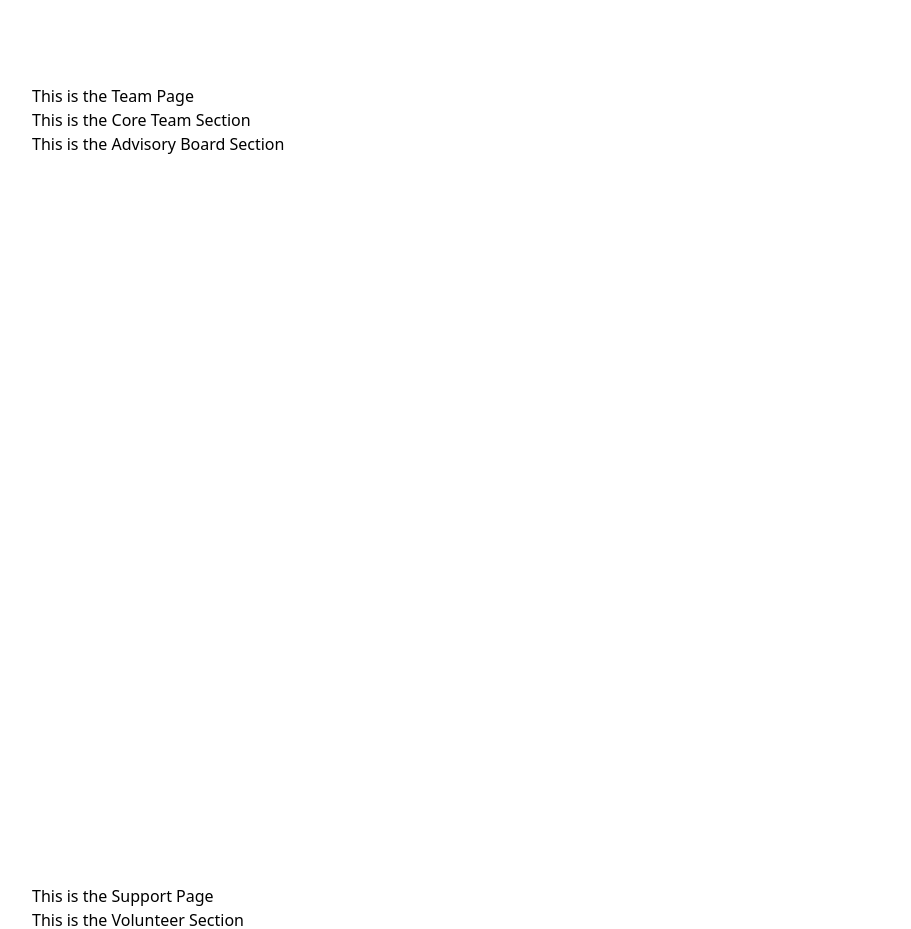
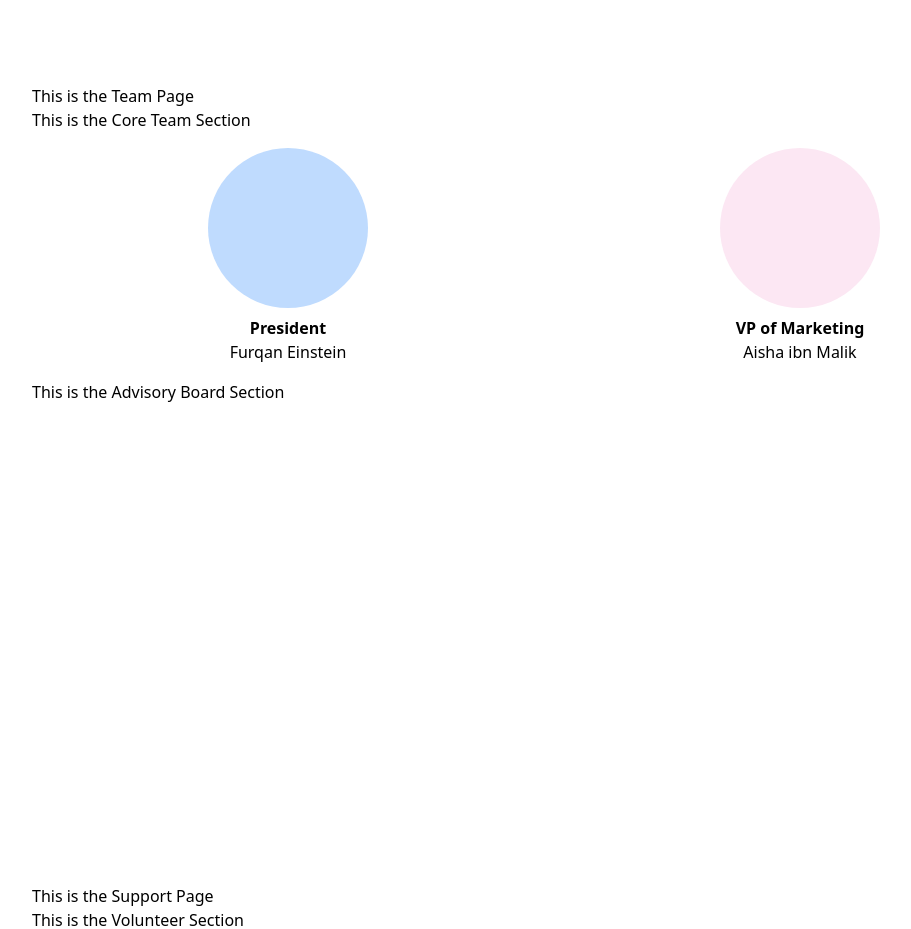
Before and after one commit to AbdulBaseetShabi/manarah-institute, a Next.js app: page / in a window 1280 px wide. Shown: the part 1900-2829 px from the top of the page, without its empty margins (96-1007 px from the left). Built offline with nearby package versions, Linux system fonts and the light colour scheme.

Commit message:
core team section

```diff
--- /dev/null
+++ b/src/app/common/team-member.tsx
@@ -0,0 +1,27 @@
+interface TeamMemberProp {
+    gender: 'MALE' | 'FEMALE',
+    name: string;
+    role: string;
+}
+
+// TEMP - to be converted to image
+const genderColorMapping: { [key in TeamMemberProp['gender']]: string} = {
+    'MALE': 'bg-blue-200',
+    'FEMALE': 'bg-pink-100'
+}
+
+const TeamMember = ({ gender, role, name }: TeamMemberProp) => {
+  return (
+    <div className="mx-8 my-4">
+      <div className={`w-40 h-40 rounded-full ${genderColorMapping[gender]}`}>
+
+      </div>
+      <div className="w-full text-center mt-2">
+        <h4 className="font-semibold">{role}</h4>
+        <h5>{name}</h5>
+      </div>
+    </div>
+  );
+};
+
+export default TeamMember;
--- a/src/app/pages/team/core.tsx
+++ b/src/app/pages/team/core.tsx
@@ -1,10 +1,15 @@
 import { RouteId } from "../../common/types";
 import SectionLayout from "../../common/layout/section-layout";
+import TeamMember from "../../common/team-member";
 
 const CoreTeam = () => {
   return (
     <SectionLayout id={RouteId.core}>
       <div>This is the Core Team Section</div>
+      <div className="flex flex-wrap justify-around">
+        <TeamMember gender="MALE" name="Furqan Einstein" role="President" />
+        <TeamMember gender="FEMALE" name="Aisha ibn Malik" role="VP of Marketing" />
+      </div>
     </SectionLayout>
   );
 };
```
